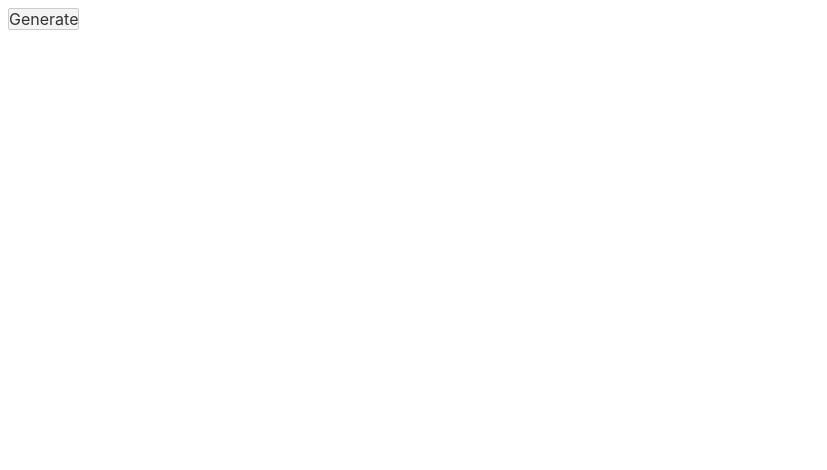
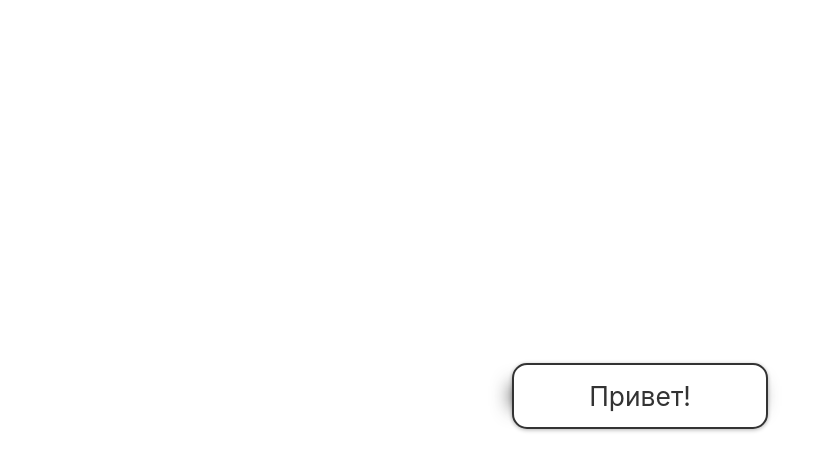
Before and after one commit to kosyachniy/inno, a Svelte app in the folder web/: page / in a window 1280 px wide. Shown: the top 470 px of the page, without its empty margins (0-827 px from the left). Built offline with nearby package versions, Linux system fonts and the light colour scheme.

Commit message:
Start menu

```diff
--- a/web/src/App.svelte
+++ b/web/src/App.svelte
@@ -1,13 +1,13 @@
 <script>
-	let history = [];
+	let status = 0;
 	let header = 'Это приложение без кнопок';
 	let startText = 'Я покажу тебе инновационный интерфейс';
 
-	function move() {
-		history = [...history, 'new'];
+	function start () {
+		status = 1;
 	}
 
-	$: if (history.length) {
+	$: if (status) {
 		if (header !== 'Логотип') {
 			setTimeout(() => {
 				header = 'Логотип';
@@ -15,7 +15,7 @@
 				marquee.classList.remove('marquee');
 				void marquee.offsetWidth;
 				marquee.classList.add('marquee');
-			}, 5000);
+			}, 4800);
 		}
 	}
 
@@ -26,7 +26,11 @@
 </script>
 
 <main>
-	{#if history.length}
+	{#if status === 0}
+		<div class="start">
+			<button on:mouseenter={start}>Привет!</button>
+		</div>
+	{:else if status === 1}
 		<h1>
 			<div class="marquee">{header}</div>
 			<div class="over-marquee">&nbsp;</div>
@@ -49,13 +53,40 @@
 			Здесь ты можешь написать запрос
 		</div>
 	{:else}
-		<button on:click={move}>Generate</button>
+		Опасный раздел!
 	{/if}
 </main>
 
 <style>
 	main {
 		padding: 8px;
+	}
+
+	.start {
+		position: fixed;
+		top: 0;
+		left: 0;
+		text-align: center;
+		width: 100vw;
+		height: 100vh;
+		cursor: pointer;
+		line-height: 100vh;
+	}
+
+	.start button {
+		padding: 15px 25px;
+		border: 2px solid #333;
+		border-radius: 15px;
+		width: 20vw;
+		min-width: 50px;
+		font-size: 1.65rem;
+		font-weight: 420;
+		background-color: #fff;
+		cursor: pointer;
+		box-shadow:
+			0 1px 4px rgba(0, 0, 0, .3),
+			-23px 0 20px -23px rgba(0, 0, 0, .8),
+			13px 0 20px -23px rgba(0, 0, 0, .8);
 	}
 
 	h1 {
@@ -112,7 +143,7 @@
 	}
 
 	.space {
-		border: 1.5px solid #000;
+		border: 1.5px solid #333;
 		border-radius: 9px;
 		padding: 3px 11px 5px 11px;
 		font-weight: normal;
@@ -126,7 +157,7 @@
 	.hint.active {
 		animation: hint 2.7s infinite;
 		animation-fill-mode: forwards;
-		animation-delay: 7s;
+		animation-delay: 6.8s;
 	}
 
 	@keyframes hint {
```
Also changed, not shown: 1 other file (tests, documents, lock files or other folders).
